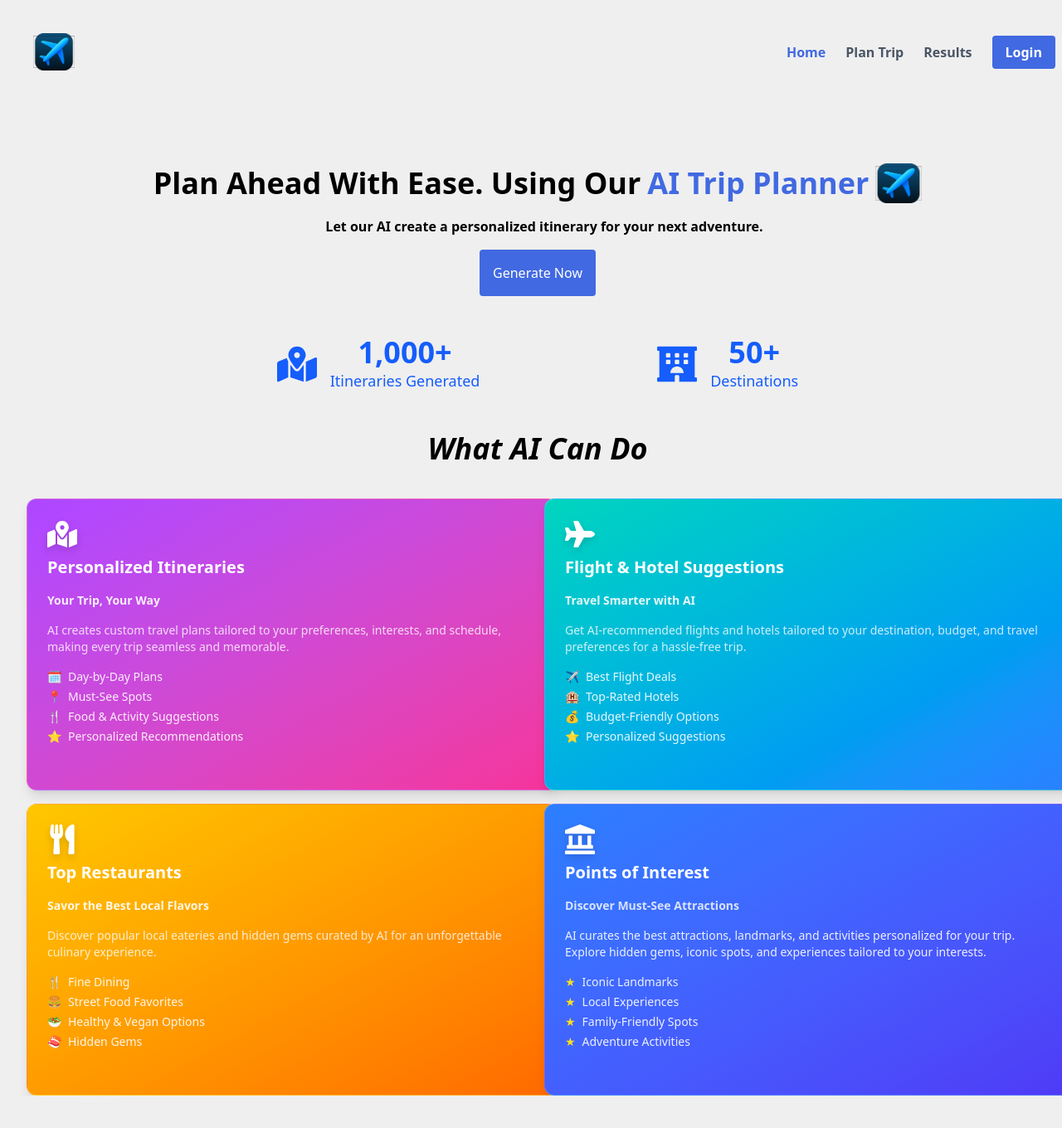
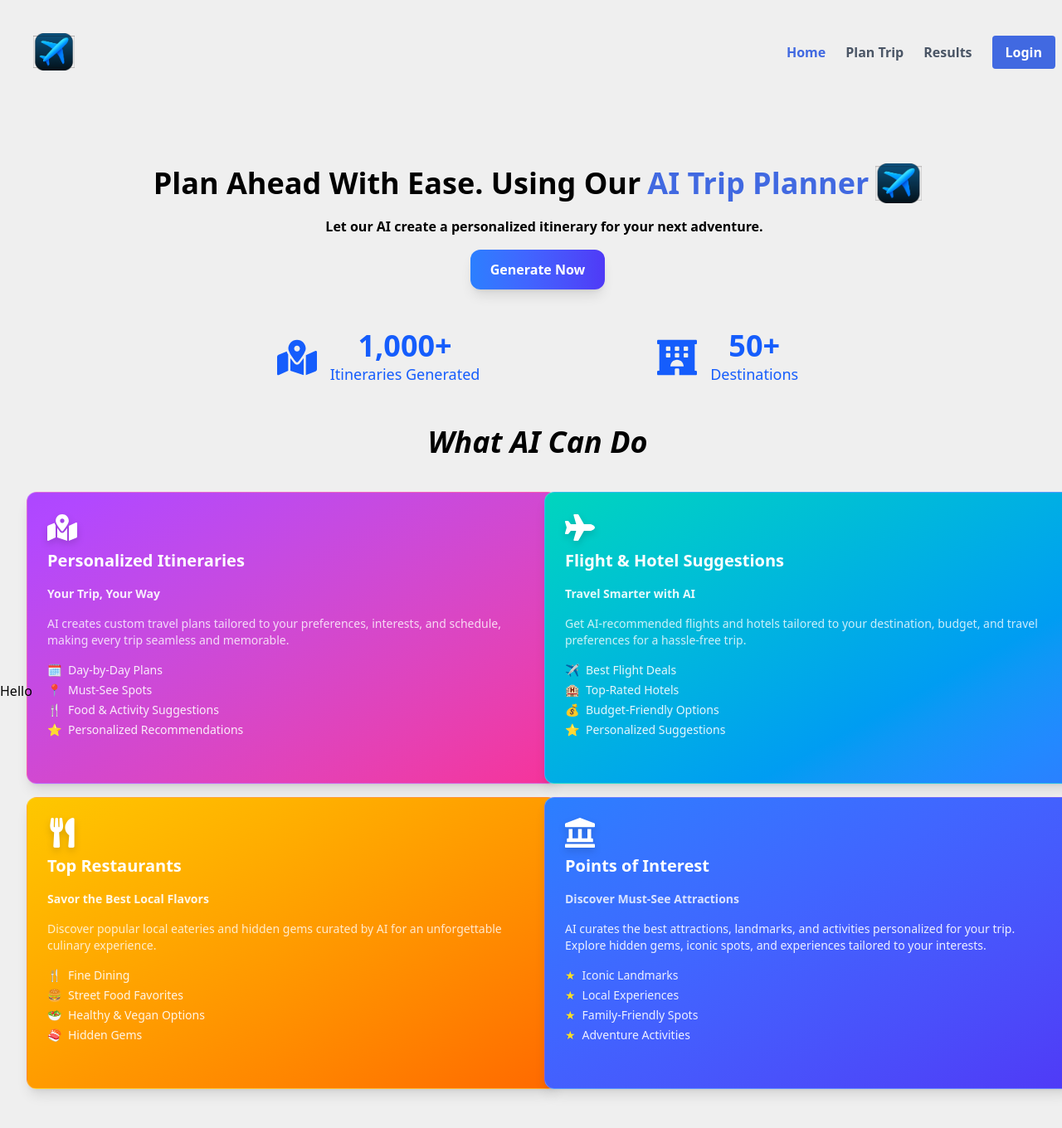
Before and after one commit to AbdulAdnan7/AIPlanner, a React (Vite) app in the folder Frontend/: page / in a window 1280 px wide. Shown: the top 1360 px of the page at 83% size. Before the commit the page ends 1321 px from the top, so only its background shows below. Built offline with nearby package versions, Linux system fonts and the light colour scheme.

Commit message:
Added Improvements

```diff
--- a/Frontend/src/components/HeroSection.jsx
+++ b/Frontend/src/components/HeroSection.jsx
@@ -31,11 +31,12 @@ const Home = () => {
     <p className='text-center mt-4 font-semibold ml-4'>Let our AI create a personalized itinerary for your next adventure.</p>
     <div className='flex justify-center items-center mt-4'>
 
-  <NavLink to={'/planTrip'}>
- <button className="bg-[#4169E1] p-4 rounded text-white hover:bg-[#3556c7] transition-colors duration-300">
-  Generate Now
-</button>
+<NavLink to={'/planTrip'}>
+  <button className="bg-gradient-to-r from-blue-500 to-indigo-600 text-white font-semibold py-3 px-6 rounded-xl shadow-lg hover:scale-105 hover:shadow-2xl transition-all duration-300">
+    Generate Now
+  </button>
 </NavLink>
+
 
   </div>
   <div>
--- a/Frontend/src/components/Statisics.jsx
+++ b/Frontend/src/components/Statisics.jsx
@@ -2,34 +2,11 @@ import React from 'react'
 
 const Statisics = () => {
   return (
-   <section className='min-h-screen'>
-  <div className='flex justify-center'>
-    <h1 className='text-3xl italic font-bold'>TripMind Statistics</h1>
-  </div>
-<div className="flex flex-wrap justify-start gap-6 p-4 ml-20">
-  {/* Card 1 */}
-  <div className="bg-blue-600 w-[680px] h-90 rounded-lg flex items-center justify-center text-white">
-    <h1>Hello From Dev</h1>
-  </div>
-
-  {/* Card 2 */}
-  <div className="bg-blue-600 w-[680px] h-90 rounded-lg flex items-center justify-center text-white">
-    <h1>Card 2</h1>
-  </div>
-
-  {/* Card 3 */}
-  <div className="bg-white shadow-2xl border border-gray-700 w-[680px] h-90 rounded-lg flex items-center justify-center text-white">
-    <h1>Card 3</h1>
-  </div>
-
-  {/* Card 4 */}
-  <div className="bg-blue-600 w-[680px] h-90 rounded-lg flex items-center justify-center text-white">
-    <h1>Card 4</h1>
-  </div>
-</div>
-
-
-</section>
+    <>
+    <section className='min-h-screen'>
+    <h1>Hello</h1>
+    </section>
+    </>
   )
 }
 
--- a/Frontend/src/pages/Home.jsx
+++ b/Frontend/src/pages/Home.jsx
@@ -1,11 +1,16 @@
 import React from 'react'
 import HeroSection from '../components/HeroSection'
+import Statisics from '../components/Statisics'
 
 
 const Home = () => {
   return (
   <>
   <HeroSection />
+  <div>
+  <Statisics/>
+
+  </div>
   </>
   )
 }
```
